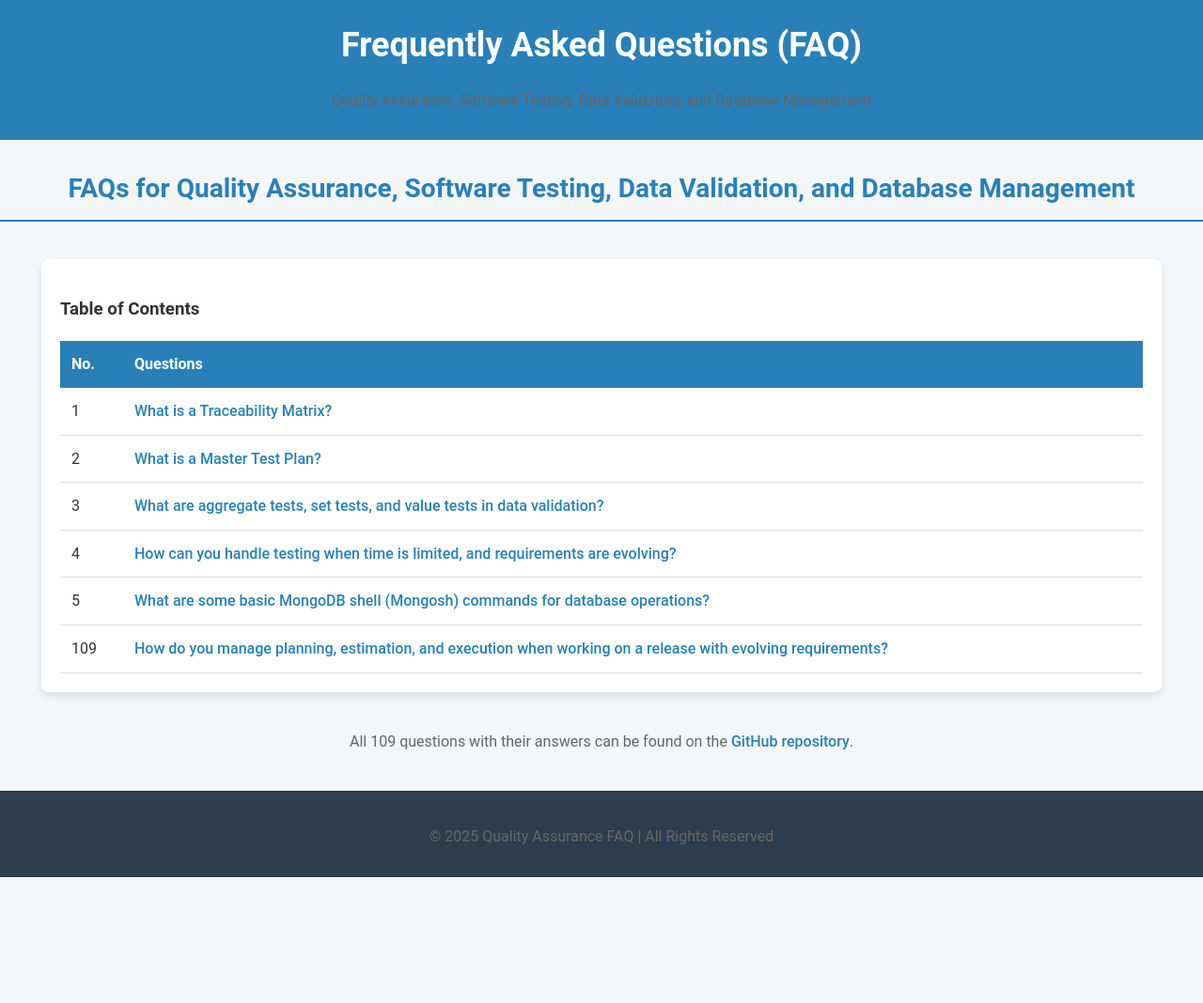
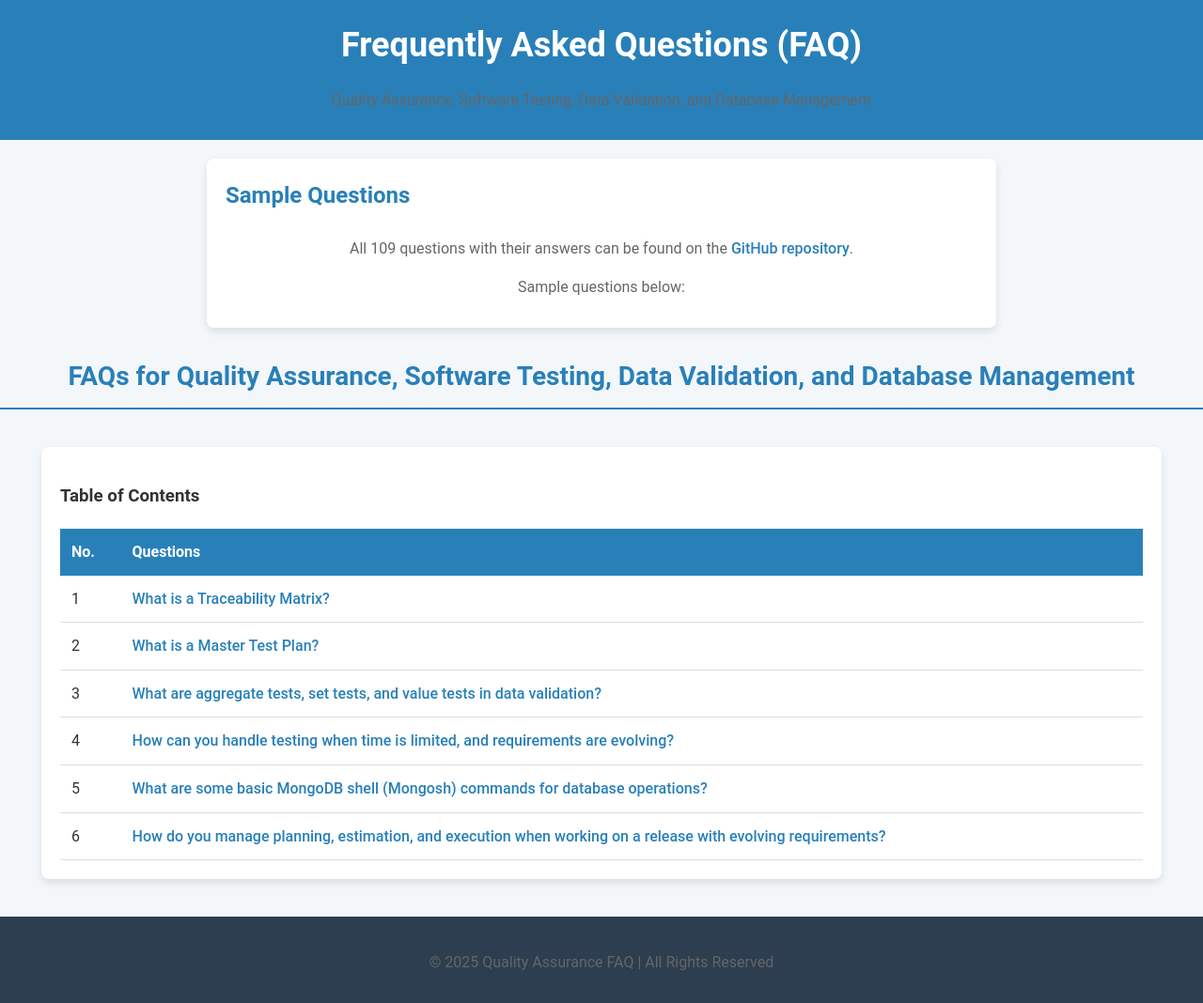
Before and after one commit to nbahador/nbahador.github.io, a Jekyll site: the page QA_FAQ.html, which Jekyll copies as it is, in a window 1280 px wide. Shown: the whole page at 94% size. Built offline with Jekyll 4.4.1, drawn with Linux system fonts in a browser that asks for light colours; before the commit the page ends 934 px from its top, so only the background shows below that.

Commit message:
Update QA_FAQ.html

```diff
--- a/QA_FAQ.html
+++ b/QA_FAQ.html
@@ -32,21 +32,6 @@
       border-bottom: 2px solid #2980b9;
       padding-bottom: 10px;
     }
-    ul {
-      padding-left: 20px;
-      font-size: 18px;
-      margin-top: 20px;
-      list-style: none;
-      padding-bottom: 20px;
-    }
-    ul li {
-      margin: 10px 0;
-    }
-    hr {
-      border: none;
-      border-top: 1px solid #ddd;
-      margin: 20px 0;
-    }
     p {
       text-align: center;
       font-size: 16px;
@@ -60,6 +45,20 @@
     }
     a:hover {
       text-decoration: underline;
+    }
+    .card {
+      background-color: white;
+      padding: 20px;
+      margin: 20px auto;
+      width: 90%;
+      max-width: 800px;
+      box-shadow: 0 4px 8px rgba(0, 0, 0, 0.1);
+      border-radius: 8px;
+    }
+    .card h3 {
+      font-size: 24px;
+      color: #2980b9;
+      margin-top: 0;
     }
     .table-container {
       width: 90%;
@@ -105,6 +104,12 @@
     <p>Quality Assurance, Software Testing, Data Validation, and Database Management</p>
   </header>
 
+  <div class="card">
+    <h3>Sample Questions</h3>
+    <p>All 109 questions with their answers can be found on the <a href="https://github.com/nbahador/Quality_Assurance.git" target="_blank">GitHub repository</a>.</p>
+    <p>Sample questions below:</p>
+  </div>
+
   <h2>FAQs for Quality Assurance, Software Testing, Data Validation, and Database Management</h2>
 
   <div class="table-container">
@@ -120,11 +125,9 @@
       <tr><td>4</td><td><a href="#how-can-you-handle-testing-when-time-is-limited-and-requirements-are-evolving">How can you handle testing when time is limited, and requirements are evolving?</a></td></tr>
       <tr><td>5</td><td><a href="#what-are-some-basic-mongodb-shell-mongosh-commands-for-database-operations">What are some basic MongoDB shell (Mongosh) commands for database operations?</a></td></tr>
       <!-- Add more rows as necessary -->
-      <tr><td>109</td><td><a href="#how-do-you-manage-planning-estimation-and-execution-when-working-on-a-release-with-evolving-requirements">How do you manage planning, estimation, and execution when working on a release with evolving requirements?</a></td></tr>
+      <tr><td>6</td><td><a href="#how-do-you-manage-planning-estimation-and-execution-when-working-on-a-release-with-evolving-requirements">How do you manage planning, estimation, and execution when working on a release with evolving requirements?</a></td></tr>
     </table>
   </div>
-
-  <p>All 109 questions with their answers can be found on the <a href="https://github.com/nbahador/Quality_Assurance.git" target="_blank">GitHub repository</a>.</p>
 
   <footer>
     <p>&copy; 2025 Quality Assurance FAQ | All Rights Reserved</p>
```
